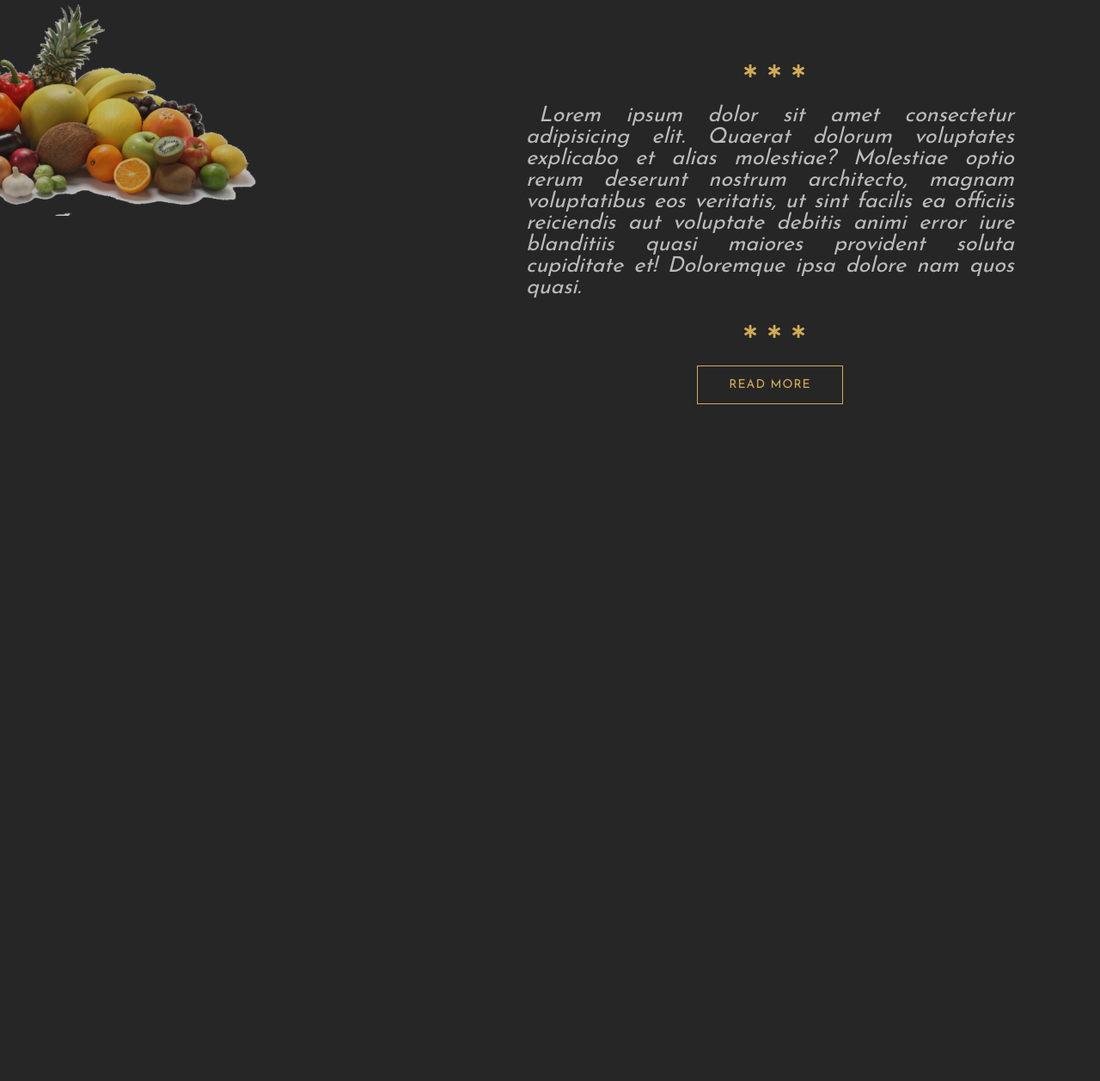
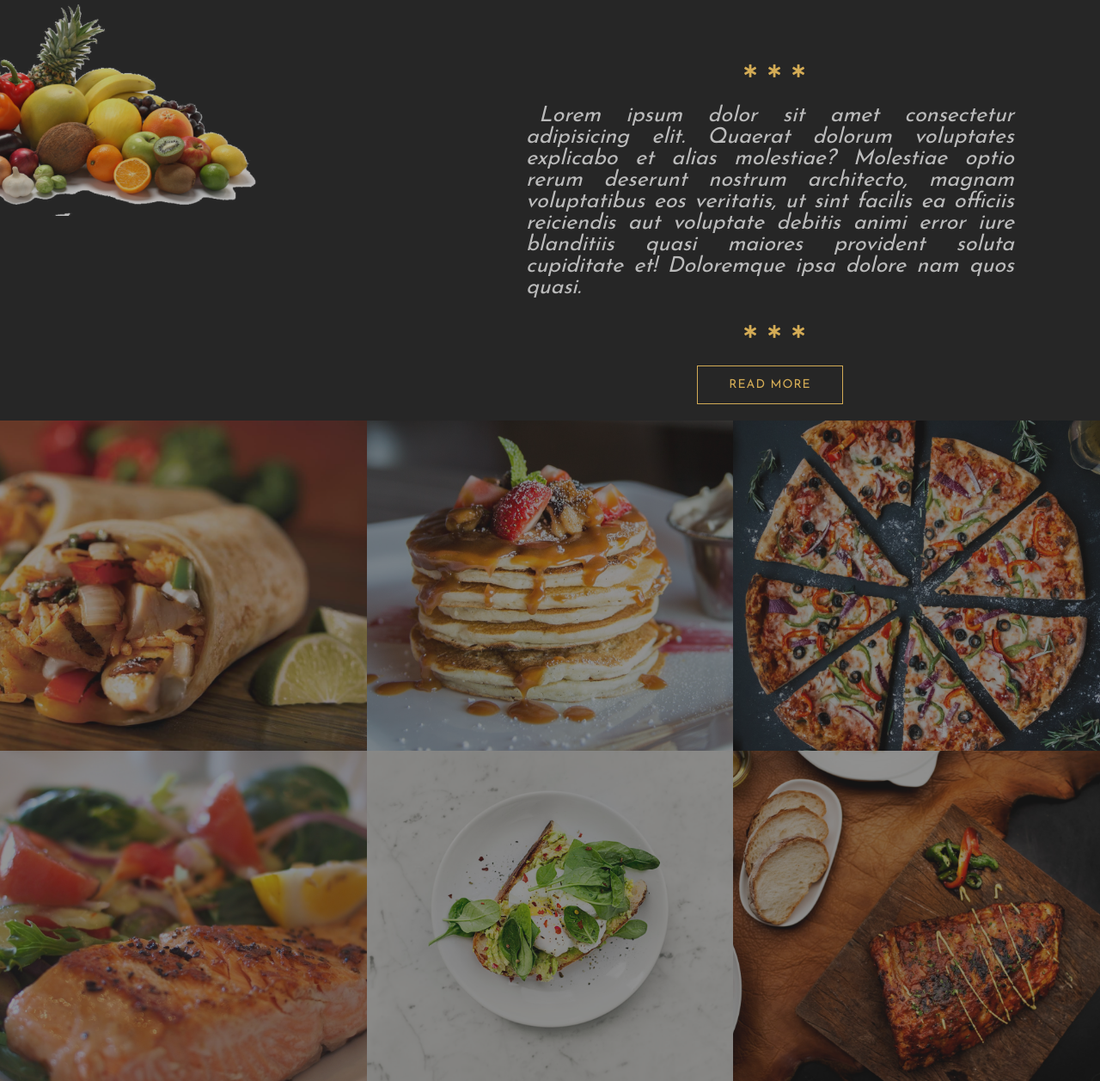
Before and after one commit to ol-berry01/scss-restaurant, a website: page index.html in a window 1280 px wide. Shown: the part 1031-2288 px from the top of the page at 86% size. Before the commit the page ends 1520 px from the top, so only its background shows below. Drawn offline with nearby package versions, Linux system fonts and the light colour scheme.

Commit message:
Gallery
Markup and SCSS for 'gallery' section of home page

```diff
--- a/index.html
+++ b/index.html
@@ -58,5 +58,62 @@
     </section>
     <!-- End: About Us -->
 
+    <!-- Gallery -->
+    <section class="gallery">
+
+        <div class="cards-wrapper">
+            <div class="card">
+                <div class="card-overlay">
+                    <h1 class="card-overlay-heading">Food Name</h1>
+                    <p class="card-overlay-paragraph">Price: £30</p>
+                    <button class="card-overlay-btn" type="button">Order Now</button>
+                </div>
+                <img src="/images/gallery-img-1.jpeg" alt="" class="card-img">
+            </div>
+            <div class="card">
+                <div class="card-overlay">
+                    <h1 class="card-overlay-heading">Food Name</h1>
+                    <p class="card-overlay-paragraph">Price: £30</p>
+                    <button class="card-overlay-btn" type="button">Order Now</button>
+                </div>
+                <img src="/images/gallery-img-2.jpeg" alt="" class="card-img">
+            </div>
+            <div class="card">
+                <div class="card-overlay">
+                    <h1 class="card-overlay-heading">Food Name</h1>
+                    <p class="card-overlay-paragraph">Price: £30</p>
+                    <button class="card-overlay-btn" type="button">Order Now</button>
+                </div>
+                <img src="/images/gallery-img-3.jpeg" alt="" class="card-img">
+            </div>
+            <div class="card">
+                <div class="card-overlay">
+                    <h1 class="card-overlay-heading">Food Name</h1>
+                    <p class="card-overlay-paragraph">Price: £30</p>
+                    <button class="card-overlay-btn" type="button">Order Now</button>
+                </div>
+                <img src="/images/gallery-img-4.jpeg" alt="" class="card-img">
+            </div>
+            <div class="card">
+                <div class="card-overlay">
+                    <h1 class="card-overlay-heading">Food Name</h1>
+                    <p class="card-overlay-paragraph">Price: £30</p>
+                    <button class="card-overlay-btn" type="button">Order Now</button>
+                </div>
+                <img src="/images/gallery-img-5.jpeg" alt="" class="card-img">
+            </div>
+            <div class="card">
+                <div class="card-overlay">
+                    <h1 class="card-overlay-heading">Food Name</h1>
+                    <p class="card-overlay-paragraph">Price: £30</p>
+                    <button class="card-overlay-btn" type="button">Order Now</button>
+                </div>
+                <img src="/images/gallery-img-6.jpeg" alt="" class="card-img">
+            </div>
+        </div>
+
+    </section>
+    <!-- End: Gallery -->
+
 </body>
 </html>
--- a/scss/_base.scss
+++ b/scss/_base.scss
@@ -2,6 +2,7 @@ $colour-dark: #262626;
 $colour-black: #000;
 $colour-primary: #d3ab55;
 $colour-secondary: #bbb;
+$colour-white: #fff;
 
 $font-dancingScript: 'Dancing Script', cursive;
 $font-josefinSans: 'Josefin Sans', sans-serif;
@@ -13,10 +14,10 @@ $font-nunito: 'Nunito', sans-serif;
     align-items: center;
 }
 
-@mixin textStyles {
+@mixin textStyles($transform: uppercase) {
     font-weight: 300;
     letter-spacing: 2px;
-    text-transform: uppercase;
+    text-transform: $transform;
 }
 
 @mixin centering($topValue) {
@@ -24,6 +25,11 @@ $font-nunito: 'Nunito', sans-serif;
     top: $topValue;
     left: 50%;
     transform: translate(-50%, -50%);
+}
+
+%fullSpace {
+    width: 100%;
+    height: 100%;
 }
 
 * {
--- a/scss/_components.scss
+++ b/scss/_components.scss
@@ -59,3 +59,62 @@
         color: $colour-dark;
     }
 }
+
+.card {
+    width: 33.3333%;
+    height: 30vw;
+    position: relative;
+    overflow: hidden;
+
+    &:hover .card-overlay {
+        left: 0;
+    }
+
+    &-overlay {
+        position: absolute;
+        top: 0;
+        left: -100%;
+        background-color: rgba($colour-primary, 0.6);
+        color: $colour-white;
+        z-index: 10;
+        @include flexLayout;
+        flex-direction: column;
+        @extend %fullSpace;
+        transition: left 700ms;
+
+        &-heading {
+            font-family: $font-nunito;
+            font-size: 50px;
+            @include textStyles(capitalize)
+        }
+
+        &-paragraph {
+            font-family: $font-josefinSans;
+            font-size: 30px;
+            margin-bottom: 30px;
+            @include textStyles(capitalize)
+        }
+
+        &-btn {
+            width: 150px;
+            height: 40px;
+            color: $colour-primary;
+            background-color: $colour-white;
+            font-family: $font-josefinSans;
+            font-size: 14px;
+            font-weight: bold;
+            text-transform: uppercase;
+            border: 1px solid $colour-primary;
+            border-radius: 30px;
+            outline: none;
+            cursor: pointer;
+        }
+    }
+
+    &-img {
+        @extend %fullSpace;
+        object-fit: cover;
+        opacity: 0.5;
+    }
+
+}
--- a/scss/_layout.scss
+++ b/scss/_layout.scss
@@ -63,3 +63,10 @@
         }
     }
 }
+
+.gallery {
+    .cards-wrapper {
+        display: flex;
+        flex-wrap: wrap;
+    }
+}
```
Also changed, not shown: css/style.css.
